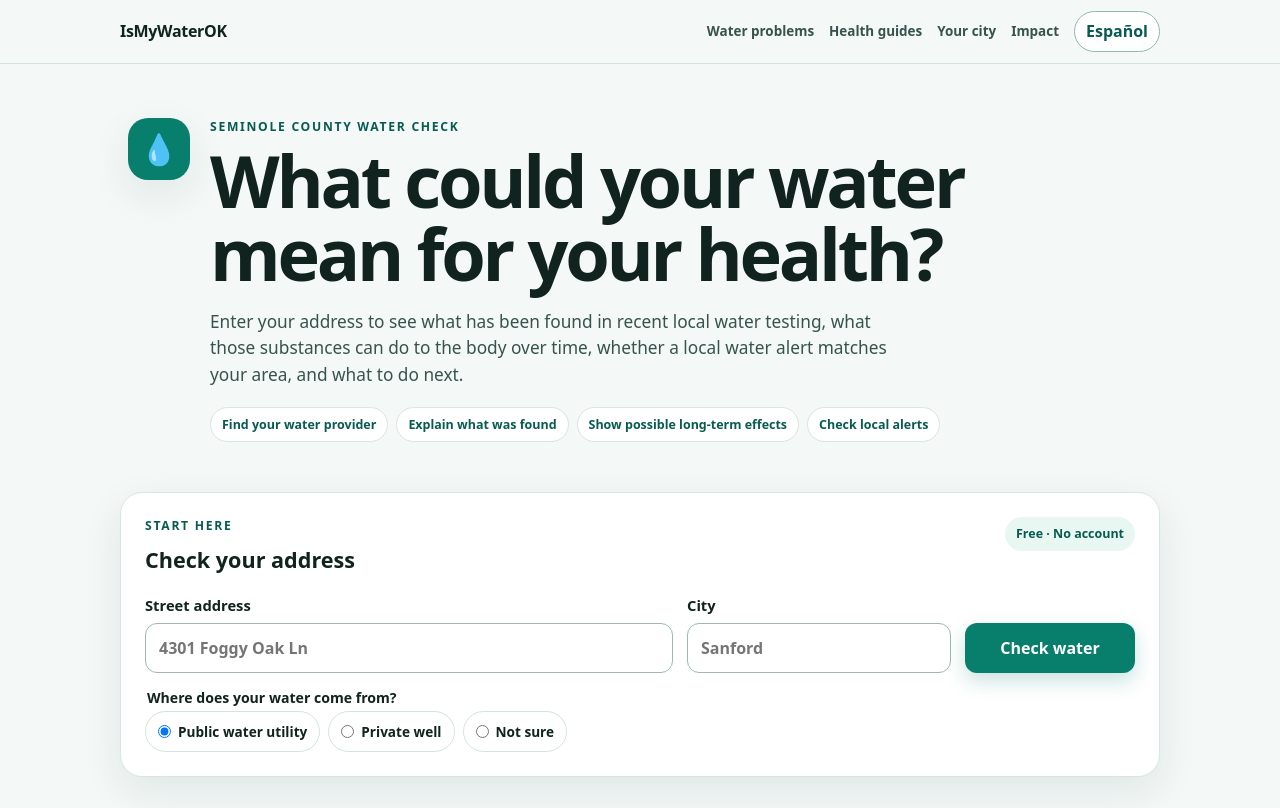
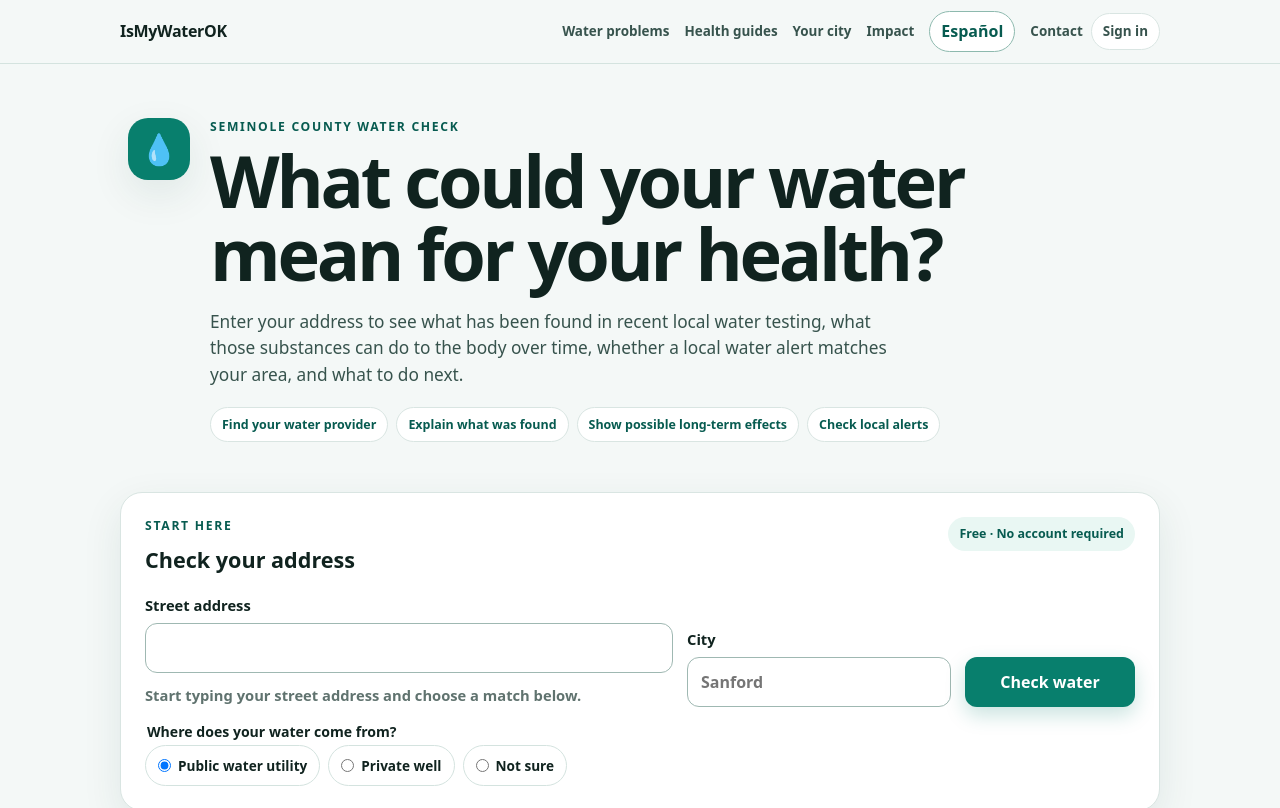
Before and after one commit to eula2299/seminole-water, a website: page public/index.html in a window 1280 px wide. Shown: the top 808 px of the page. Drawn offline with Linux system fonts and the light colour scheme; no server answers.

Commit message:
Wire accounts contact subscriptions and blank address autocomplete into home

```diff
--- a/public/index.html
+++ b/public/index.html
@@ -8,6 +8,7 @@
   <link rel="stylesheet" href="/style.css">
   <link rel="stylesheet" href="/resident-actions.css">
   <link rel="stylesheet" href="/roadmap.css">
+  <link rel="stylesheet" href="/community.css">
   <script src="/analytics.js"></script>
 </head>
 <body>
@@ -24,9 +25,9 @@
     </header>
 
     <section class="search-card resident-search" aria-labelledby="search-title">
-      <div class="search-card-heading"><div><p class="section-kicker">START HERE</p><h2 id="search-title">Check your address</h2></div><span class="free-badge">Free · No account</span></div>
+      <div class="search-card-heading"><div><p class="section-kicker">START HERE</p><h2 id="search-title">Check your address</h2></div><span class="free-badge">Free · No account required</span></div>
       <form id="form">
-        <label class="field field-wide"><span>Street address</span><input id="address" required autocomplete="street-address" placeholder="4301 Foggy Oak Ln"></label>
+        <label class="field field-wide"><span>Street address</span><input id="address" required autocomplete="off"></label>
         <label class="field"><span>City</span><input id="city" required autocomplete="address-level2" placeholder="Sanford"></label>
         <button class="primary-button" type="submit">Check water</button>
         <select id="pws" hidden aria-hidden="true"><option value="AUTO">Automatic</option></select>
@@ -54,6 +55,7 @@
   <script src="/roadmap-data.js"></script>
   <script src="/resident-actions.js"></script>
   <script src="/roadmap.js"></script>
+  <script src="/community.js"></script>
   <script src="/app.js"></script>
 </body>
 </html>
```
